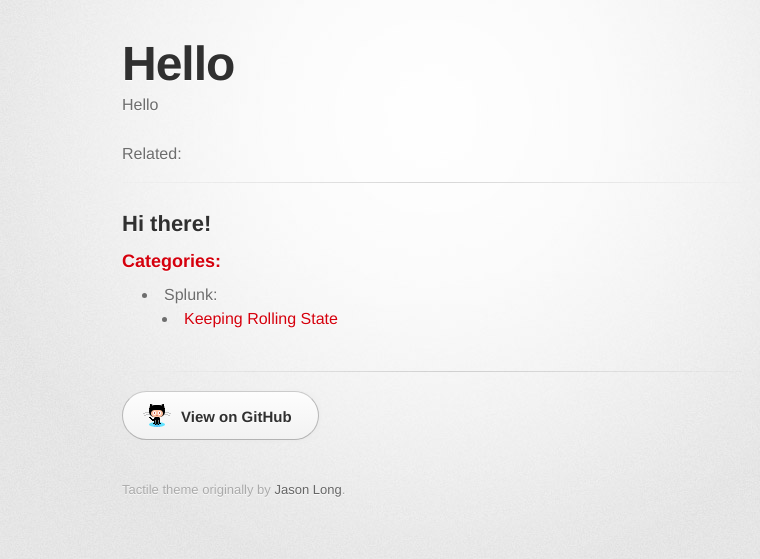
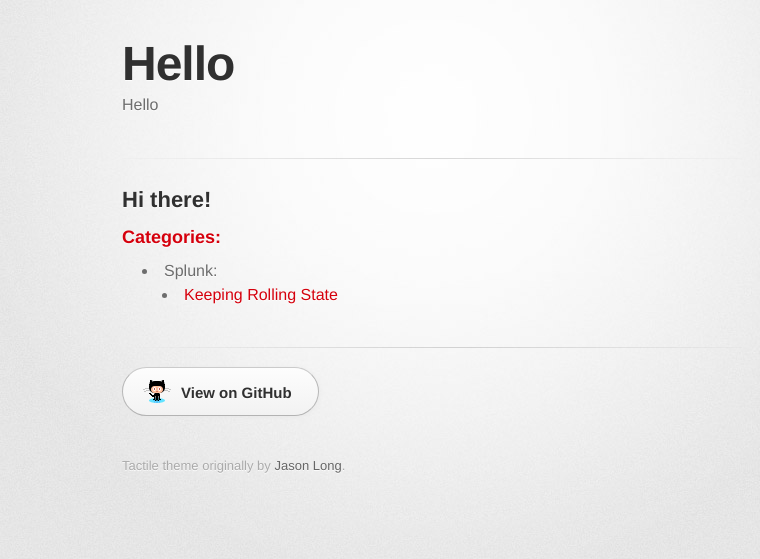
Before and after one commit to wcooley/wcooley.github.io, a Jekyll site: the page built from index.md, in a window 1280 px wide. Shown: the top 559 px of the page, without its empty margins (208-968 px from the left). Built offline with Jekyll 4.4.1, drawn with Linux system fonts in a browser that asks for light colours; some web fonts are replaced.

Commit message:
Hide related if not empty

```diff
--- a/_layouts/default.html
+++ b/_layouts/default.html
@@ -22,8 +22,10 @@
          </header>
 
         <section id="sidebar">
+        {% if site.related %}
         Related:
           {% include related_list.html %}
+        {% endif %}
         </section>
 
         <hr>
```
